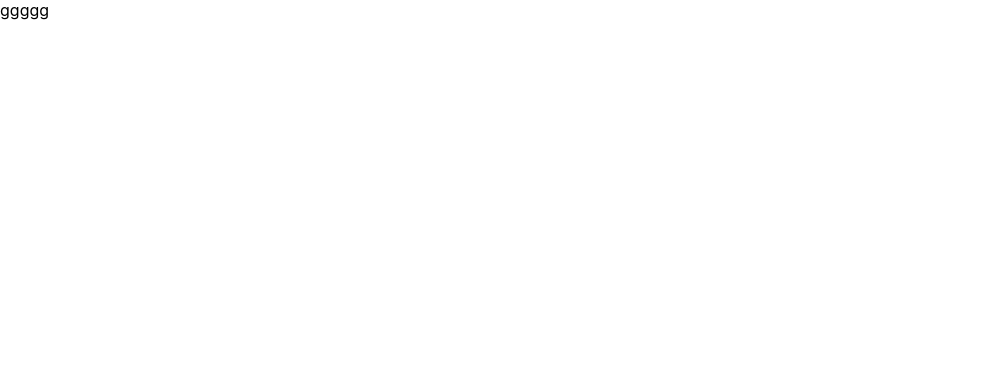
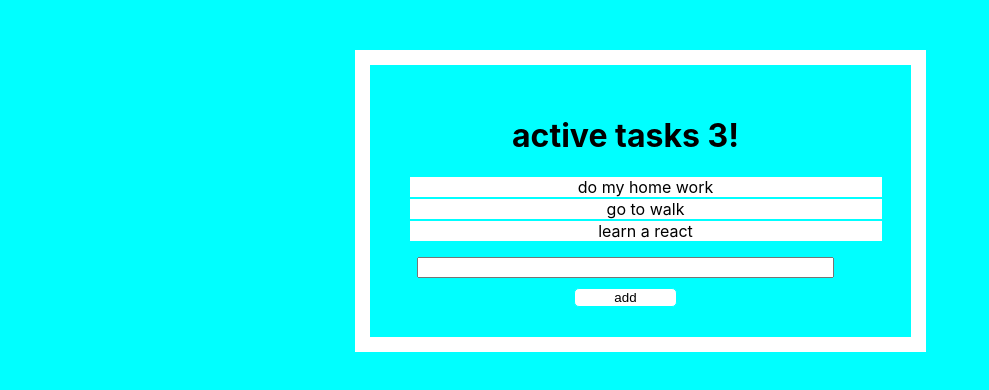
Before and after one commit to Ruslan-Almukhanov/alex, a React (Create React App) app: page / in a window 1280 px wide. Shown: the top 390 px of the page, without its empty margins (0-989 px from the left). Built offline with nearby package versions, Linux system fonts and the light colour scheme.

Commit message:
UI development

```diff
--- a/src/App.css
+++ b/src/App.css
@@ -1,38 +1,18 @@
 .App {
+  width: 40%;
+  margin: 0 auto;
+  background-color:aqua;
   text-align: center;
+  padding-right: 29px;
+  border:15px solid #fff;
+  padding-top: 30px;
+  padding-bottom: 30px;
+  margin-top: 50px;
 }
-
-.App-logo {
-  height: 40vmin;
-  pointer-events: none;
+.App__som{
+  margin-left: 0 auto;
+  margin-right: 0 auto;
 }
-
-@media (prefers-reduced-motion: no-preference) {
-  .App-logo {
-    animation: App-logo-spin infinite 20s linear;
-  }
+body{
+  background-color:aqua;
 }
-
-.App-header {
-  background-color: #282c34;
-  min-height: 100vh;
-  display: flex;
-  flex-direction: column;
-  align-items: center;
-  justify-content: center;
-  font-size: calc(10px + 2vmin);
-  color: white;
-}
-
-.App-link {
-  color: #61dafb;
-}
-
-@keyframes App-logo-spin {
-  from {
-    transform: rotate(0deg);
-  }
-  to {
-    transform: rotate(360deg);
-  }
-}
--- a/src/App.js
+++ b/src/App.js
@@ -1,8 +1,21 @@
-import logo from "./logo.svg";
+import React from "react";
+import ReactDOM from "react-dom";
+import List from "./List/List";
+import Szapka from "./Szapka/Szapka";
+import Input from "./Input/Input"
+import './App.css';
 
 
 function App() {
-  return <div className="App">ggggg</div>;
+ return(
+  <div className="App">
+  <div  className="App__som">
+  <Szapka/>
+ <List/>
+ <Input/>
+  </div>
+</div>
+ )
 }
 
 export default App;
--- /dev/null
+++ b/src/Input/Input.css
@@ -0,0 +1,24 @@
+.div__input{
+    width: 100%;
+    margin: 0 auto;
+    text-align: center;
+}
+.div__input_i{
+    display: block;
+    margin: 0 auto;
+    width: 80%;
+    height: 25%;
+}
+.div__input_button{
+    width: 20%;
+    margin-top: 10px;
+    background-color: #fff;
+    border:1px solid aqua;
+    border-radius: 5px;
+}
+.div__input_button:hover{
+    background-color: aqua;
+    border:2px solid #fff;
+    color:#fff;
+    transition: ease 0.5s;
+}
--- /dev/null
+++ b/src/Input/Input.jsx
@@ -0,0 +1,17 @@
+import React from "react";
+import ReactDOM from "react-dom";
+import '../Input/Input.css';
+
+
+
+const Input = () =>{
+    return(
+        <div className="div__input">
+          <input className="div__input_i"></input>
+          <button className="div__input_button">add</button>
+        </div>
+
+    )
+}
+
+export default Input;
--- /dev/null
+++ b/src/List/List.css
@@ -0,0 +1,5 @@
+.list__ul_li{
+    list-style-type: none;
+    background-color: #fff;
+    margin-bottom: 2px;
+  }
--- /dev/null
+++ b/src/List/List.jsx
@@ -0,0 +1,18 @@
+import React from "react";
+import ReactDOM from "react-dom";
+import '../List/List.css';
+
+
+const List = () =>{
+    return(
+        <div>
+            <ul className="list__ul">
+                <li className="list__ul_li">do my home work</li>
+                <li className="list__ul_li">go to walk</li>
+                <li className="list__ul_li">learn a react</li>
+            </ul>
+        </div>
+    )
+  }
+
+  export default List;
--- /dev/null
+++ b/src/Szapka/Szapka.jsx
@@ -0,0 +1,14 @@
+import React from "react";
+import ReactDOM from "react-dom";
+
+
+
+
+const Szapka = () =>{
+    return(
+        <div className="szappka__div">
+            <h1 className="szappka__div_title">active tasks 3!</h1>
+        </div>
+    )
+  }
+  export default Szapka;
```
Also changed, not shown: src/Szapka/Szapka.css (added).
